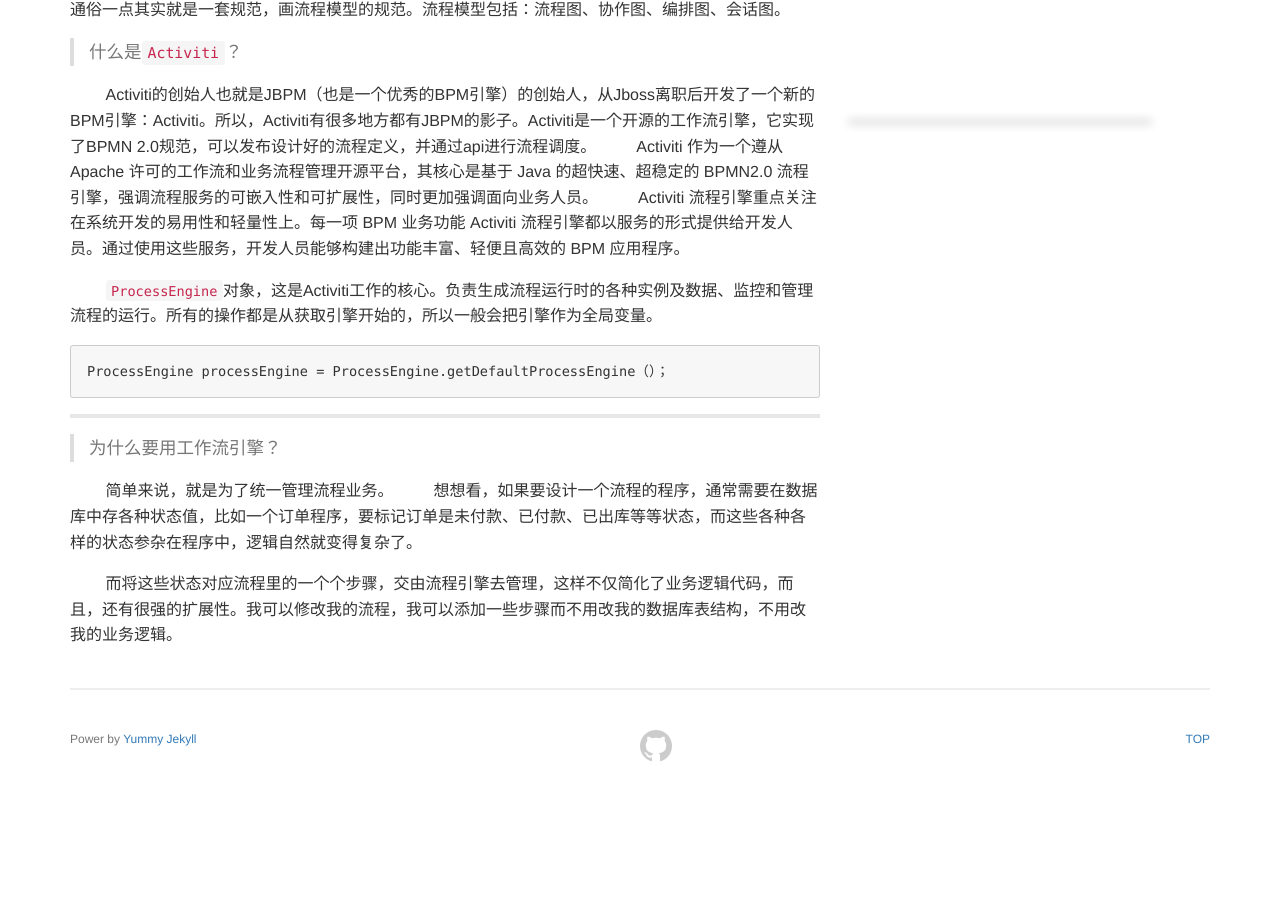
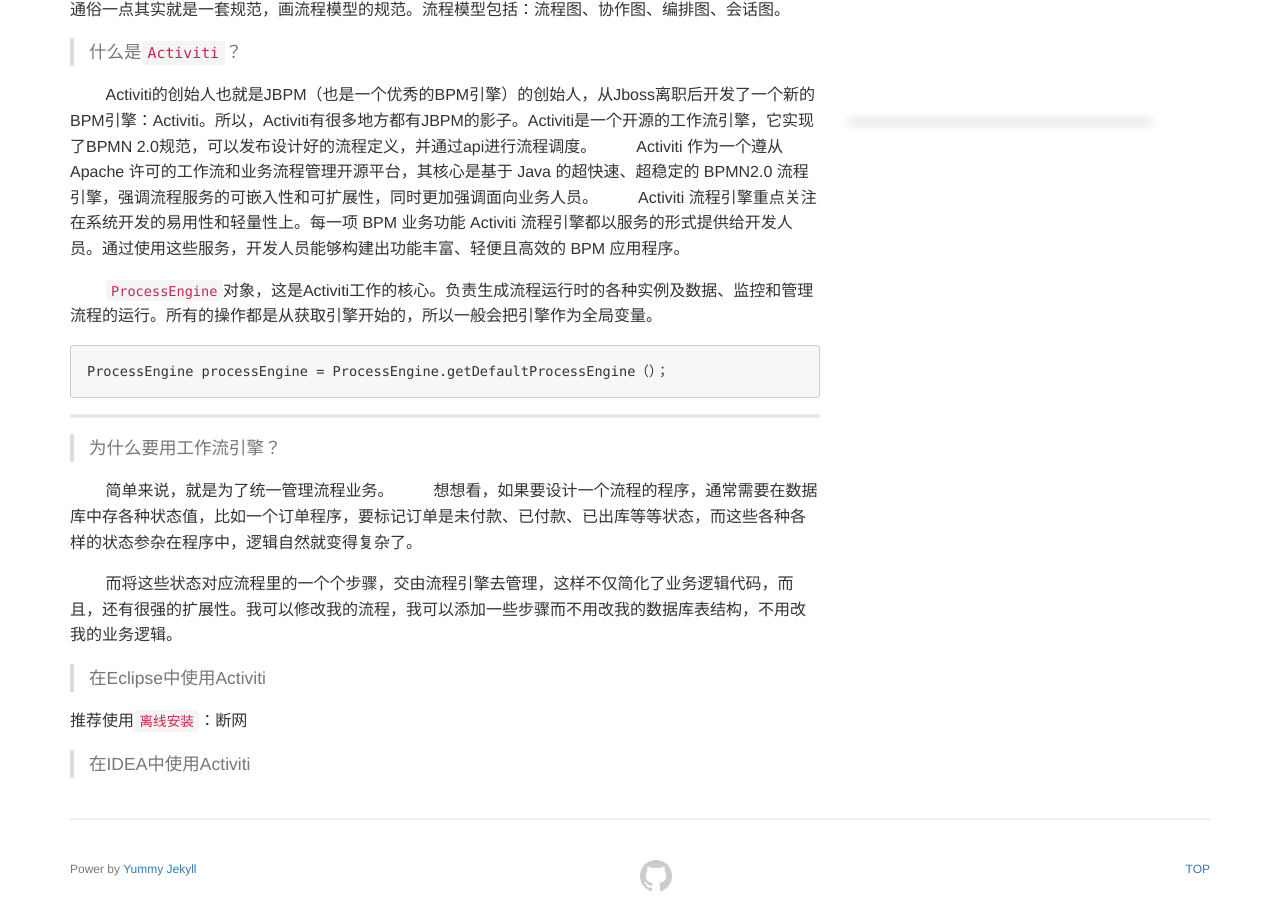
Before and after one commit to kookx/kookx.github.io, a Jekyll site: the page built from _posts/2018-12-28-使用Activiti统一调度业务流程.md, in a window 1280 px wide and 900 px high, scrolled down 1258 px. Built offline with Jekyll 4.4.1, drawn with Linux system fonts in a browser that asks for light colours; our own code applies the rules of GitHub Pages for plain Markdown files; before the commit the page ends 2028 px from its top, so only the background shows below that; some of the changed text lies outside the part shown.

Commit message:
Update 2018-12-28-使用Activiti统一调度业务流程.md

```diff
--- a/_posts/2018-12-28-使用Activiti统一调度业务流程.md
+++ b/_posts/2018-12-28-使用Activiti统一调度业务流程.md
@@ -1,3 +1,12 @@
+---
+layout: post
+title: 使用Activiti统一调度业务流程
+category: Blog
+tags: [Activiti]
+---
+
+
+
 ![Activiti](http://kookone.github.io/bower_components/extend/images/activiti.JPEG)
 
 
@@ -39,3 +48,11 @@
         想想看，如果要设计一个流程的程序，通常需要在数据库中存各种状态值，比如一个订单程序，要标记订单是未付款、已付款、已出库等等状态，而这些各种各样的状态参杂在程序中，逻辑自然就变得复杂了。
 
         而将这些状态对应流程里的一个个步骤，交由流程引擎去管理，这样不仅简化了业务逻辑代码，而且，还有很强的扩展性。我可以修改我的流程，我可以添加一些步骤而不用改我的数据库表结构，不用改我的业务逻辑。
+
+> 在Eclipse中使用Activiti
+
+推荐使用`离线安装`：断网
+
+
+
+> 在IDEA中使用Activiti
```
